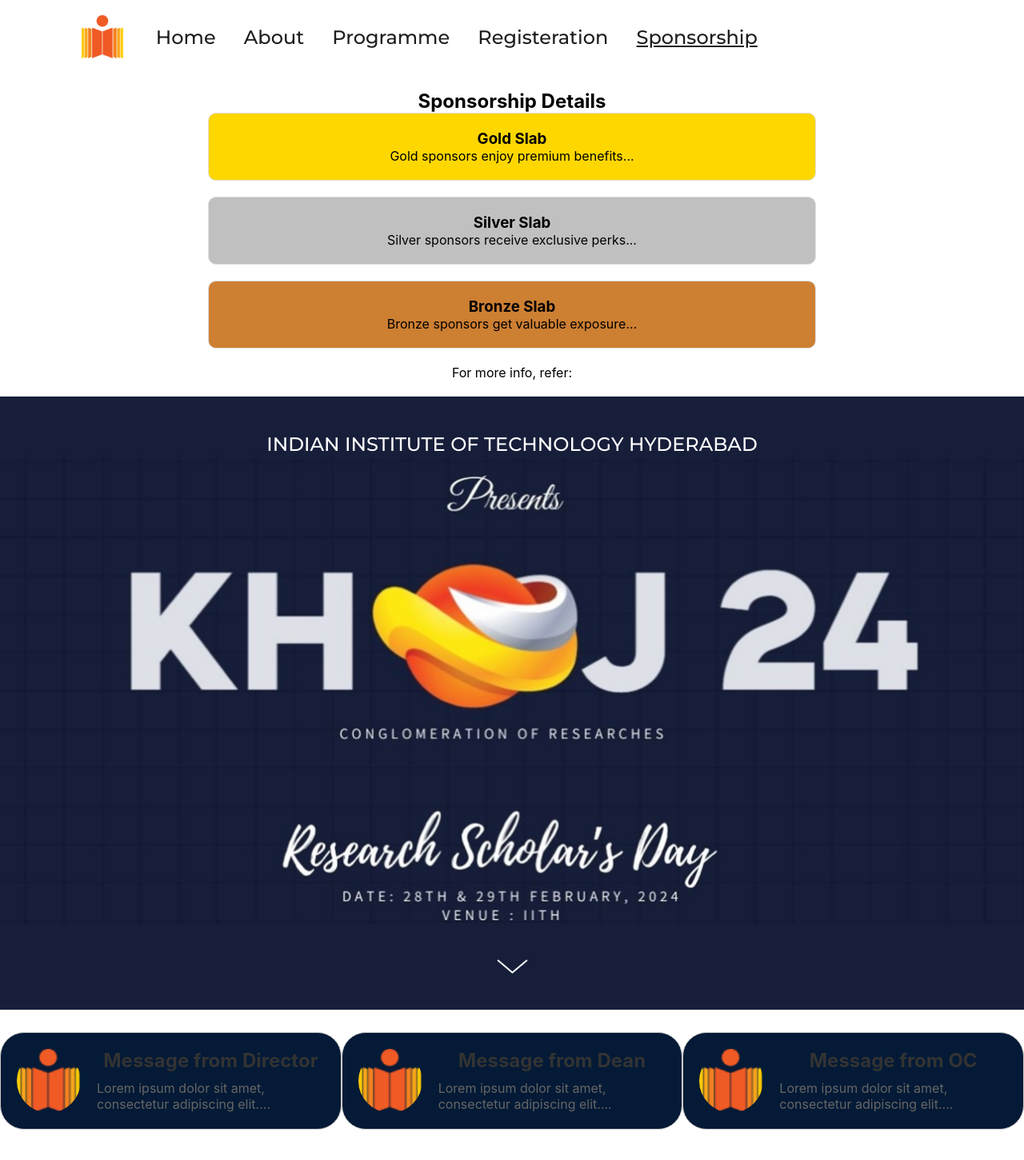
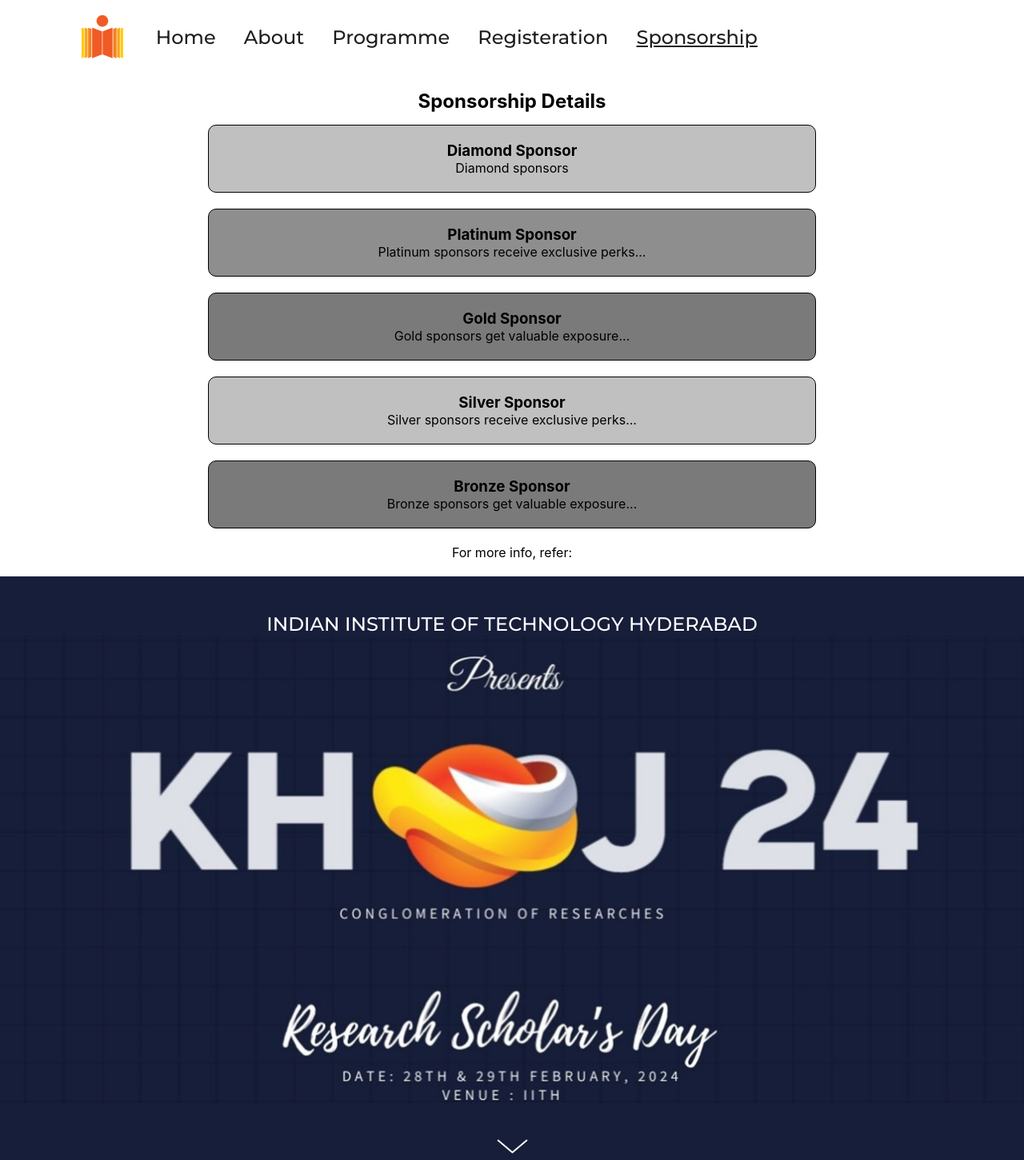
Before and after one commit to jash-j3/Research-Day-Website, a React (Create React App) app in the folder react-home/: page /Sponsorship in a window 1280 px wide. Shown: the top 1451 px of the page at 80% size. Built offline with nearby package versions, Linux system fonts and the light colour scheme.

Commit message:
message additions left

```diff
--- a/react-home/src/About.jsx
+++ b/react-home/src/About.jsx
@@ -15,7 +15,18 @@
         />
         <div className="text-content">
           <h2>Message from Director</h2>
-          <p>Lorem ipsum dolor sit amet, consectetur adipiscing elit....</p>
+          <p>  Welcome to our organization! Lorem ipsum dolor sit amet, consectetur adipiscing elit.
+    Quisque non elit auctor, faucibus mauris id, bibendum lectus. Integer quis metus a quam
+    varius fermentum. Sed aliquet ipsum ut quam vestibulum, at vulputate nulla dapibus.
+    Curabitur vel nunc vel justo viverra laoreet ut vel ipsum. Nullam vel mi et urna
+    tincidunt rhoncus. Integer non dolor nec tellus accumsan feugiat. Aenean eu velit
+    euismod, lacinia sem ut, scelerisque quam. Suspendisse potenti. Duis bibendum
+    fringilla ligula, sit amet dapibus libero tincidunt sit amet. Nulla facilisi. Ut
+    aliquam tortor ut tortor tincidunt, in laoreet justo scelerisque. Nulla facilisi.
+    Suspendisse potenti. Sed nec quam ac metus lacinia dictum. Duis ac augue id ligula
+    auctor tincidunt non et ex. Sed in ultrices risus, a auctor enim. Sed malesuada,
+    ipsum vitae varius rhoncus, ex augue sollicitudin sapien, nec hendrerit sem velit eu
+    purus.</p>
         </div>
       </div>
       <div className="message">
@@ -26,7 +37,18 @@
         />
         <div className="text-content">
           <h2>Message from Dean</h2>
-          <p>Lorem ipsum dolor sit amet, consectetur adipiscing elit....</p>
+          <p>  Welcome to our organization! Lorem ipsum dolor sit amet, consectetur adipiscing elit.
+    Quisque non elit auctor, faucibus mauris id, bibendum lectus. Integer quis metus a quam
+    varius fermentum. Sed aliquet ipsum ut quam vestibulum, at vulputate nulla dapibus.
+    Curabitur vel nunc vel justo viverra laoreet ut vel ipsum. Nullam vel mi et urna
+    tincidunt rhoncus. Integer non dolor nec tellus accumsan feugiat. Aenean eu velit
+    euismod, lacinia sem ut, scelerisque quam. Suspendisse potenti. Duis bibendum
+    fringilla ligula, sit amet dapibus libero tincidunt sit amet. Nulla facilisi. Ut
+    aliquam tortor ut tortor tincidunt, in laoreet justo scelerisque. Nulla facilisi.
+    Suspendisse potenti. Sed nec quam ac metus lacinia dictum. Duis ac augue id ligula
+    auctor tincidunt non et ex. Sed in ultrices risus, a auctor enim. Sed malesuada,
+    ipsum vitae varius rhoncus, ex augue sollicitudin sapien, nec hendrerit sem velit eu
+    purus.</p>
         </div>
       </div>
       <div className="message">
@@ -37,7 +59,18 @@
         />
         <div className="text-content">
           <h2>Message from OC</h2>
-          <p>Lorem ipsum dolor sit amet, consectetur adipiscing elit....</p>
+          <p>  Welcome to our organization! Lorem ipsum dolor sit amet, consectetur adipiscing elit.
+    Quisque non elit auctor, faucibus mauris id, bibendum lectus. Integer quis metus a quam
+    varius fermentum. Sed aliquet ipsum ut quam vestibulum, at vulputate nulla dapibus.
+    Curabitur vel nunc vel justo viverra laoreet ut vel ipsum. Nullam vel mi et urna
+    tincidunt rhoncus. Integer non dolor nec tellus accumsan feugiat. Aenean eu velit
+    euismod, lacinia sem ut, scelerisque quam. Suspendisse potenti. Duis bibendum
+    fringilla ligula, sit amet dapibus libero tincidunt sit amet. Nulla facilisi. Ut
+    aliquam tortor ut tortor tincidunt, in laoreet justo scelerisque. Nulla facilisi.
+    Suspendisse potenti. Sed nec quam ac metus lacinia dictum. Duis ac augue id ligula
+    auctor tincidunt non et ex. Sed in ultrices risus, a auctor enim. Sed malesuada,
+    ipsum vitae varius rhoncus, ex augue sollicitudin sapien, nec hendrerit sem velit eu
+    purus..</p>
         </div>
       </div>
     </div>
--- a/react-home/src/Sponsorship.css
+++ b/react-home/src/Sponsorship.css
@@ -2,18 +2,27 @@
   max-width: 800px;
   margin: 0 auto;
   padding: 20px;
-
+  margin-top: auto;
 }
 
 .sponsorship-slab {
-    border: 1px solid #ddd;
+  position: relative;
+  border: 1px solid #000000;
   padding: 20px;
   margin-bottom: 20px;
   border-radius: 10px;
+  cursor: pointer;
+  perspective: 1000px;
+  transition: transform 0.0s;
+  margin-top: 15px;
+}
+
+.sponsorship-slab:hover {
+  transform: rotateY(10deg);
 }
 
 .gold {
-    background-color: #ffd700;
+  background-color: #7a7a7a;
 }
 
 .silver {
@@ -21,5 +30,13 @@
 }
 
 .bronze {
-    background-color: #cd7f32;
+  background-color: #7a7a7a;
 }
+
+.diamond {
+  background-color: #c0c0c0;
+}
+
+.platinum {
+  background-color: #8e8e8e;
+}
--- a/react-home/src/Sponsorship.jsx
+++ b/react-home/src/Sponsorship.jsx
@@ -1,36 +1,31 @@
 import React from "react";
 import "./Sponsorship.css";
 
-function Sponsorship(){
+function Sponsorship() {
+  const sponsorshipSlabs = [
+    { type: "diamond", title: "Diamond Sponsor", description: "Diamond sponsors " },
+    { type: "platinum", title: "Platinum Sponsor", description: "Platinum sponsors receive exclusive perks..." },
+    { type: "gold", title: "Gold Sponsor", description: "Gold sponsors get valuable exposure..." },
+    { type: "silver", title: "Silver Sponsor", description: "Silver sponsors receive exclusive perks..." },
+    { type: "bronze", title: "Bronze Sponsor", description: "Bronze sponsors get valuable exposure..." },
+  ];
+
   return (
     <div className="sponsorship-container">
       <h2>Sponsorship Details</h2>
 
-      <div className="sponsorship-slab gold">
-        <h3>Gold Slab</h3>
-        <p>Gold sponsors enjoy premium benefits...</p>
-
-      </div>
-
-      <div className="sponsorship-slab silver">
-        <h3>Silver Slab</h3>
-        <p>Silver sponsors receive exclusive perks...</p>
-
-      </div>
-
-      <div className="sponsorship-slab bronze">
-        <h3>Bronze Slab</h3>
-        <p>Bronze sponsors get valuable exposure...</p>
-
-      </div>
+      {sponsorshipSlabs.map((slab) => (
+        <div key={slab.type} className={`sponsorship-slab ${slab.type}`}>
+          <h3>{slab.title}</h3>
+          <p>{slab.description}</p>
+        </div>
+      ))}
 
       <div>
-        <p>
-            For more info, refer:
-        </p>
+        <p>For more info, refer:</p>
       </div>
     </div>
-  )
+  );
 }
 
-export default Sponsorship
+export default Sponsorship;
```
Lines whose indentation alone changed are shown as unchanged.
